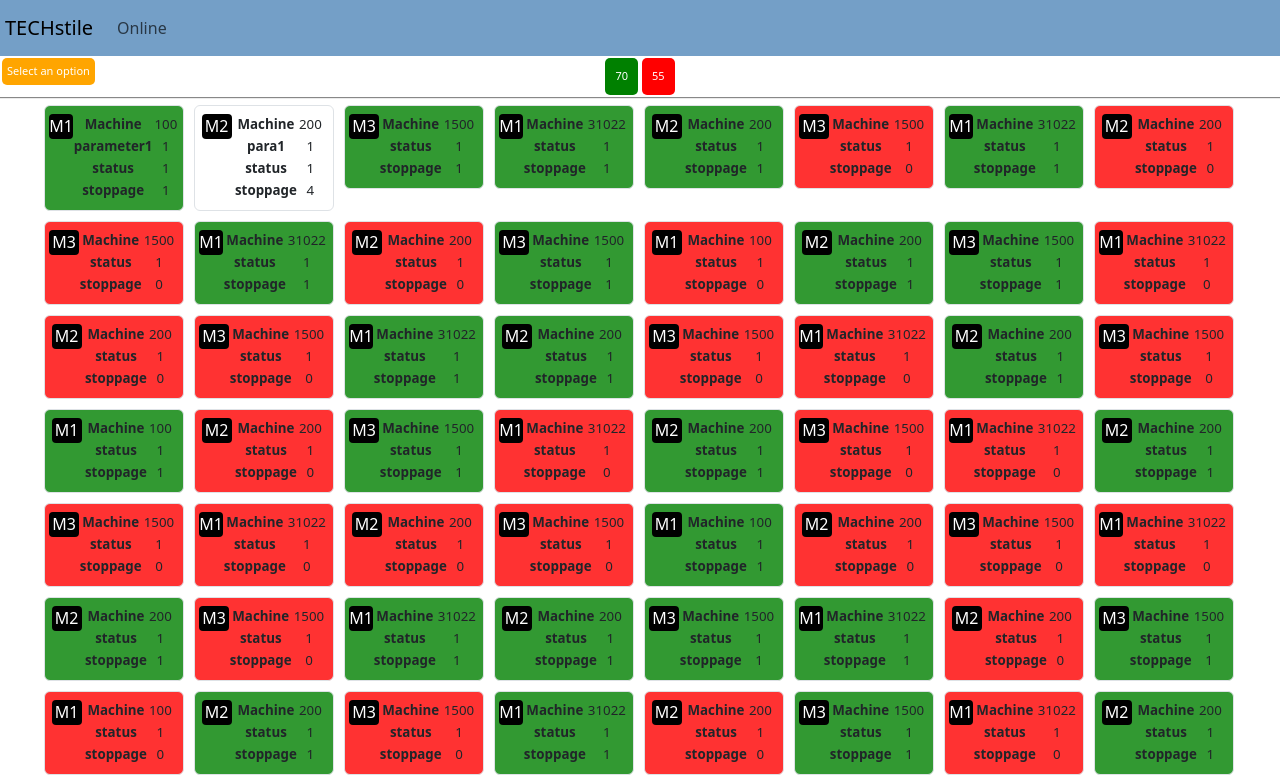
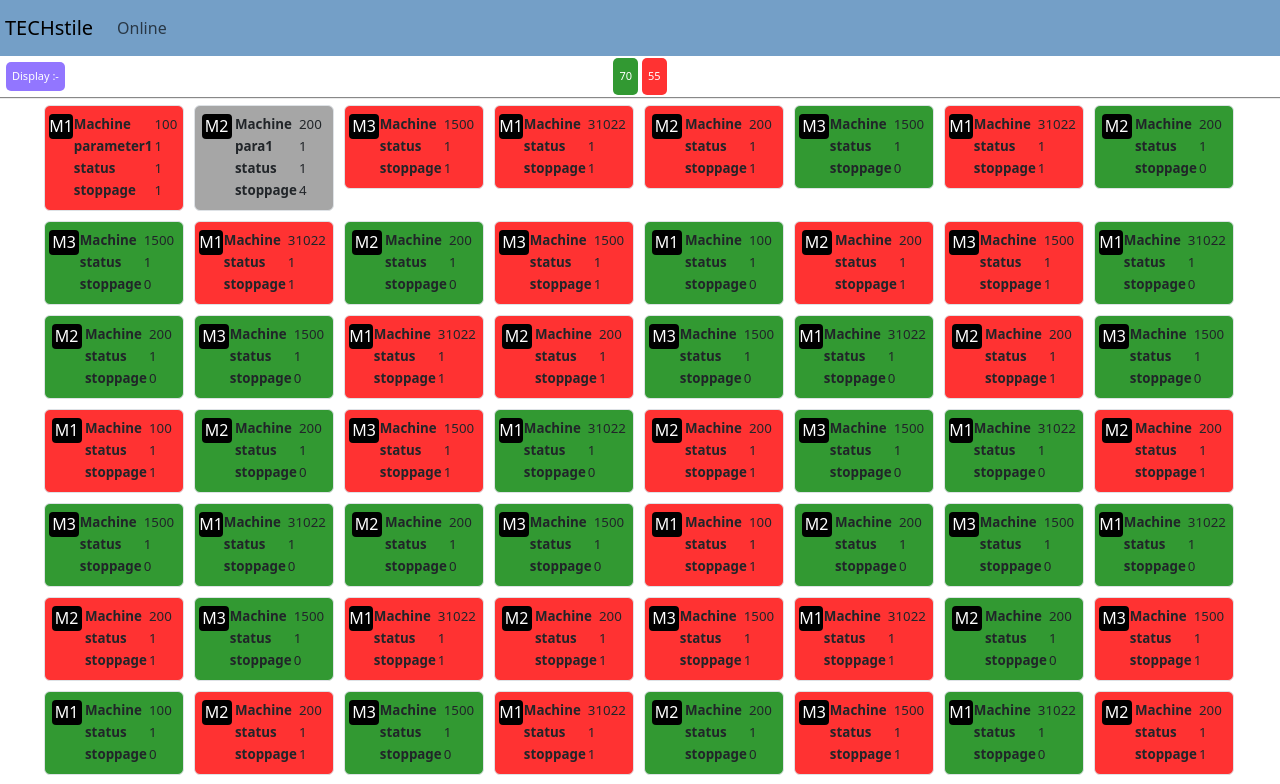
Before and after one commit to Mustak99/project, an Angular app: page /onlineMachine in a window 1280 px wide. Shown: the top 784 px of the page. Built offline with nearby package versions, Linux system fonts and the light colour scheme.

Commit message:
generalize code

```diff
--- a/src/app/online-machine/online-machine.component.css
+++ b/src/app/online-machine/online-machine.component.css
@@ -6,6 +6,10 @@
     padding: 5px;
     width: 150px;
   }
+.dropdown-menu{
+  background-color:transparent; border: none;
+}
+
 .machineName{
     background-color: black;
     color:white;
@@ -20,14 +24,6 @@
     font-size: smaller;
   }
 
-
-
-
-td ,th{
-  text-align: center;
-}
-
-
 .bar {
   width: 100%;
   color: white;
@@ -36,18 +32,25 @@ td ,th{
   top: 56px;
   box-shadow: 0px 1px 1px 0px  #888888;
   background-color: white;
+
 }
-
-
-.bar button {
+.bar button{
   margin: 2px;
  font-size: 11px;
  border:none;
  border-radius: 5px;
  text-decoration: none;
  color: white;
- background-color: orange;
- padding: 5px;
+ padding: 6px;
+
+}
+.dropdown-btn{
+  background-color: #9276ff;
+}
+.dropdown-menu-list-btn {
+  display: block;width: 90%;
+  margin: 2px;
+ background-color: #9276ff;
 }
 .bar-1{
   display: flex;
@@ -62,26 +65,11 @@ justify-content: center;
 justify-content: right;
 }
 
-.sidebar button.active {
-  color: white;
-}
-
-.sidebar button:hover {
-  background-color: #555;
-  color: white;
-}
-.btn-select{
-  width: 70px; font-size: 11px;padding-left: 10px;
-
-}
-.status{
-  margin-bottom: 5px;height: 30px;padding: 5px;border-radius: 5px, 5px;
-}
 .btnDeactive{
-  width: 35px;height: 20px;font-size: small; background-color: red; border-radius: 4px;
+  background-color: #ff3232;padding: 10px;
 }
 .btnActive{
-  width: 35px;height: 20px;font-size: small; background-color: green; border-radius: 4px;
+  background-color: #329932; padding: 10px;
 }
 .green{
   background-color: green;
--- a/src/app/online-machine/online-machine.component.html
+++ b/src/app/online-machine/online-machine.component.html
@@ -4,34 +4,24 @@
   <div class="bar">
     <div class="row">
       <div class="col bar-1">
-        <div class="dropdown ">
-          <button class="btn btn-primary overflow-visible" (click)="toggleDropdown()">Select an option</button>
-          <div class="dropdown-menu " [ngClass]="{ 'show': isDropdownOpen }">
-            <a class="dropdown-item " >Option 1</a>
-            <a class="dropdown-item" >Option 2</a>
-            <a class="dropdown-item" >Option 3</a>
+        <div class="dropdown m-1">
+          <button class="btn btn-primary overflow-visible dropdown-btn"  (click)="toggleDropdown()">Display :-</button>
+          <div class="dropdown-menu "  [ngClass]="{ 'show': isDropdownOpen }">
+            <button class="dropdown-menu-list-btn" *ngFor="let key of buttonToDisplay()"  (click)="toggleKeyDisplay(key)">{{ key }}</button>
+
           </div>
         </div>
       </div>
-      <div class="col bar-2"><button style="background-color: green; padding: 10px;">70</button><button style="background-color: red;padding: 10px;">55</button></div>
+      <div class="col bar-2"><button class="btnActive" >70</button>
+        <button class="btnDeactive">55</button></div>
       <div class="col"></div>
     </div>
    </div>
 
-
-<!--
-  <div class="jc status">
-    <div class="btnDeactive">{{stoppageCount}}</div>
-    <div class="btnActive shadow ">{{activeCount}}</div>
-  </div>
-  <h6>Display :-</h6>
-  <button *ngFor="let key of buttonToDisplay()"  (click)="toggleKeyDisplay(key)">{{ key }}</button>
-
-</div> -->
   <div class="" style="margin-top: 100px;margin-left: 4%;">
     <div class="row " >
       <div class="col-md-2  " *ngFor="let MachineData of MachineDataArray" >
-        <div class="p-2 border rounded  jc"   [ngStyle]="{'background-color': MachineData.stoppage === '0' ? '#ff3232' : (MachineData.stoppage === '1' ? '#329932' : '')}" >
+        <div class="p-2 border rounded  jc"   [ngStyle]="{'background-color': MachineData.stoppage === '0' ? '#329932' : (MachineData.stoppage === '1' ? '#ff3232' : '#a6a6a6')}" >
           <div class="machineName "  >
             <p class="">{{ MachineData.title }}</p>
           </div>
--- a/src/app/online-machine/online-machine.component.ts
+++ b/src/app/online-machine/online-machine.component.ts
@@ -195,4 +195,8 @@ export class OnlineMachineComponent {
   toggleDropdown() {
     this.isDropdownOpen = !this.isDropdownOpen;
   }
+
+
+
+
 }
```
